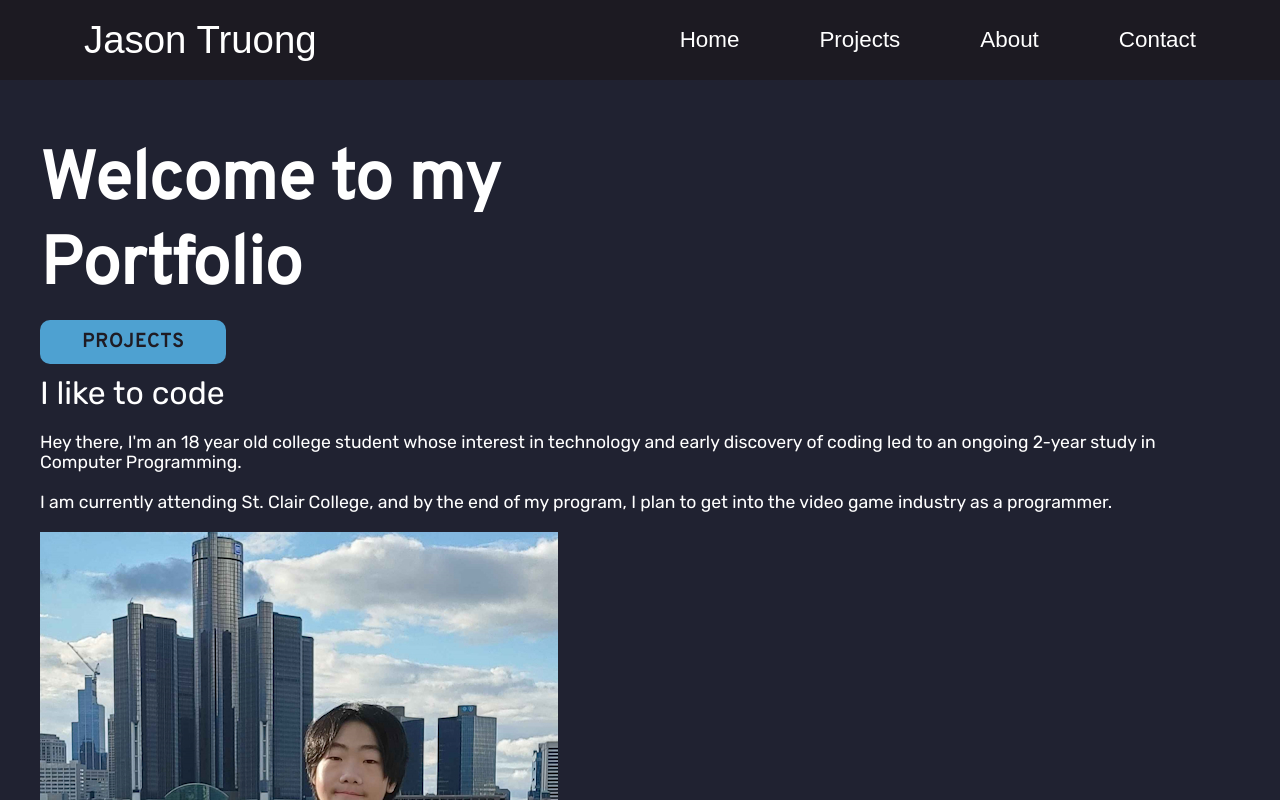
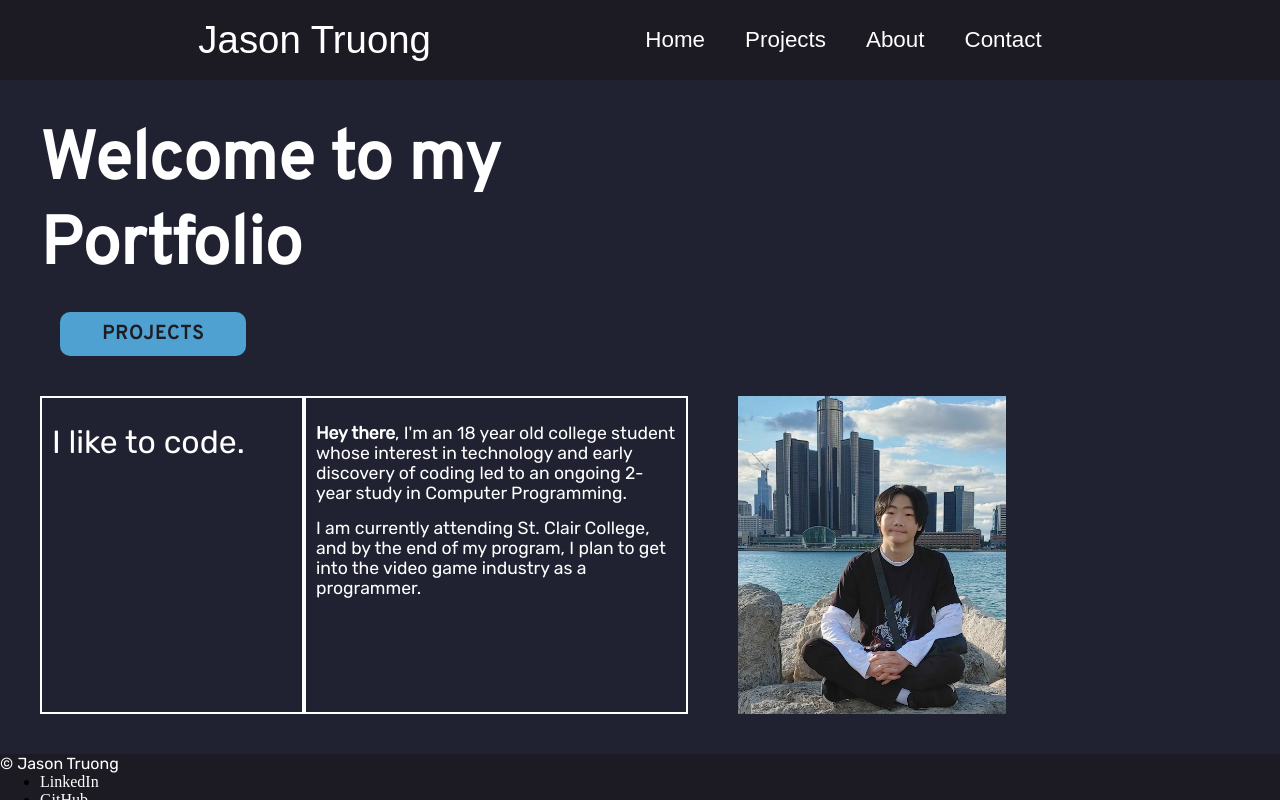
Before and after one commit to jasonvtruong/Jason-Truong-Portfolio, an Angular app: page /home in a window 1280 px wide. Shown: the top 800 px of the page. Built offline with nearby package versions, Linux system fonts and the light colour scheme.

Commit message:
Better even spacing - for main page only - navbar now uses space-evenly - may change in the future

```diff
--- a/src/app/app.css
+++ b/src/app/app.css
@@ -11,7 +11,7 @@
 /* Header Styles */
 header {
   display: flex;
-  justify-content: space-between;
+  justify-content: space-evenly;
   align-items: center;
   background-color: rgb(28, 26, 34);
   padding: 18px 44px;
@@ -25,10 +25,11 @@ header nav {
 nav > ul {
   /*margin-top: 15px;*/
   vertical-align: center;
+  margin: 0 40px;
 }
 
 header a {
-  margin: 0 40px;
+  margin: 0 20px;
   font-family: sans-serif;
   font-size: 1.4em;
   color: white;
@@ -38,3 +39,11 @@ header a {
 header .name {
   font-size: 2.4em;
 }
+
+
+/* Footer Styles */
+footer {
+  margin: 0 auto;
+  background-color: rgb(28, 26, 34);
+  max-width: 1280px;
+}
--- a/src/app/app.html
+++ b/src/app/app.html
@@ -14,3 +14,14 @@
 <div class="app-container">
   <router-outlet></router-outlet>
 </div>
+
+<footer>
+  <p>&copy; Jason Truong</p>
+
+  <nav>
+    <ul>
+      <li><a>LinkedIn</a></li>
+      <li><a>GitHub</a></li>
+    </ul>
+  </nav>
+</footer>
--- a/src/app/main-page/main-page.css
+++ b/src/app/main-page/main-page.css
@@ -7,6 +7,12 @@ h1 {
 
 /* Button Style */
 .button {
+  margin-top: 32px;
+  position: relative;
+  left: 10px;
+}
+
+.button a {
   background-color: rgb(78, 161, 209);
   color: rgb(31, 27, 35);
   font-family: "Overpass", sans-serif;
@@ -33,7 +39,36 @@ p {
 }
 
 
+/* temporary even spacing */
+h1, h2, h3, p {
+  /*margin: 20px 0;*/
+}
 
-h1, h2, h3, p {
-  margin: 20px 0;
+
+main > section {
+  display: flex;
+  /*width: 50%;                     undo if 3 sections not good*/
+  margin-top: 50px;
+  height: 318px;
 }
+
+section section {
+  padding: 10px;
+  border: 2px solid white;
+}
+
+section section h3, section section p {
+  margin: 15px 0;
+}
+
+
+section section:nth-of-type(1){
+  width: 20%;
+  /*width: 40%;*/
+}
+
+section section:nth-of-type(2){
+  width: 30%;
+  /*width: 60%;*/
+  margin-right: 50px;
+}
--- a/src/app/main-page/main-page.html
+++ b/src/app/main-page/main-page.html
@@ -4,12 +4,15 @@
   </div>
 
   <!-- projects button -->
-  <a class="button" routerLink="/projects" routerLinkActive="active">Projects</a>
+  <div class="button">
+    <a class="button" routerLink="/projects" routerLinkActive="active">Projects</a>
+  </div>
+
 
 
   <section>
     <section>
-      <h3>I like to code</h3>
+      <h3>I like to code.</h3>
     </section>
 
     <section>
@@ -22,18 +25,9 @@
       by the end of my program, I plan to get into the
       video game industry as a programmer.</p>
     </section>
+
+    <img src="/images/portrait.jpg" alt="Jason Truong portrait"/>
   </section>
 
-  <img src="/images/portrait.jpg" alt="Jason Truong portrait"/>
+
 </main>
-
-<footer>
-  <p>&copy; Jason Truong</p>
-
-  <nav>
-    <ul>
-      <li><a>LinkedIn</a></li>
-      <li><a>GitHub</a></li>
-    </ul>
-  </nav>
-</footer>
--- a/src/styles.css
+++ b/src/styles.css
@@ -4,7 +4,7 @@ html, body, div, span, applet, object, iframe,
 h1, h2, h3, h4, h5, h6, p, blockquote, pre,
 a, abbr, acronym, address, big, cite, code,
 del, dfn, em, img, ins, kbd, q, s, samp,
-small, strike, strong, sub, sup, tt, var,
+small, strike, sub, sup, tt, var,
 u, i, center,
 dl, dt, dd, ol, ul, li,
 fieldset, form, label, legend,
```
